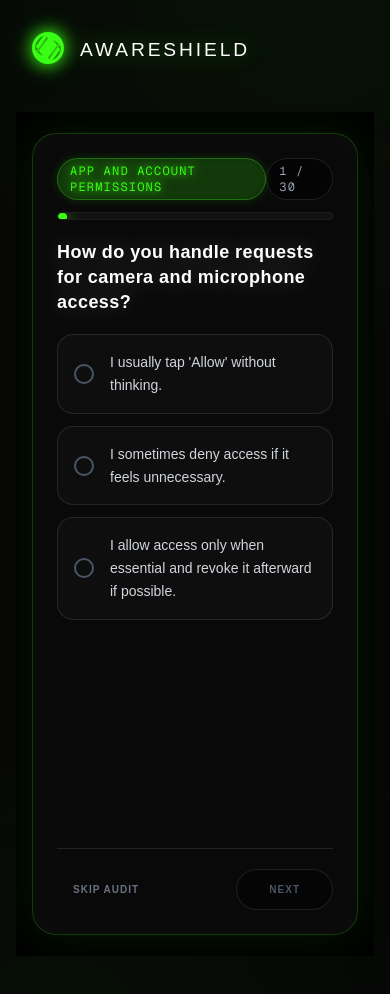
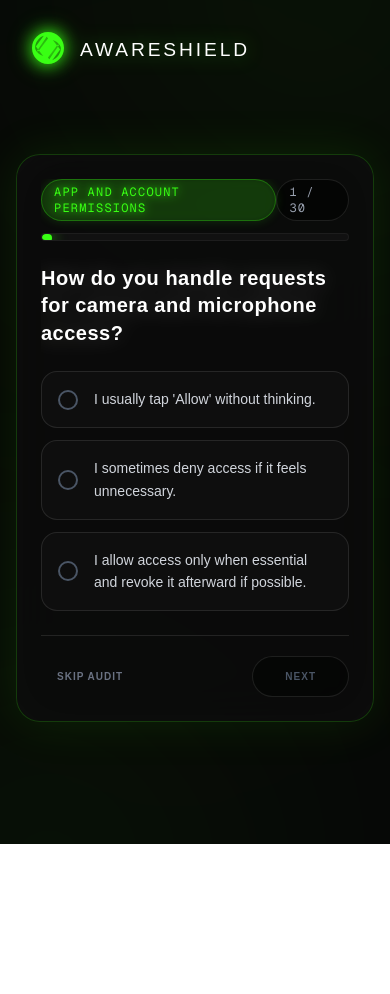
Before and after one commit to UthkarshMandloi/Awareshield, a Next.js app: page /audit in a window 390 px wide. Shown: the top 994 px of the page. After the commit the page ends 844 px from the top, so only its background shows below. Built offline with nearby package versions, Linux system fonts and the light colour scheme; a web font is replaced by a local one.

Commit message:
Update Quiz.tsx

```diff
--- a/src/components/Quiz.tsx
+++ b/src/components/Quiz.tsx
@@ -1,4 +1,4 @@
-'use client';
+'use client'; // Required in Next.js for interactivity
 
 import { useState, useMemo } from 'react';
 
@@ -26,11 +26,18 @@ function getRandomQuestions(bank: Question[]): Question[] {
   if (!bank || !Array.isArray(bank) || bank.length === 0) return [];
 
   const selected: Question[] = [];
+
+  // Dynamically extract domains to support translated domain names automatically
   const uniqueDomains = Array.from(new Set(bank.map(q => q.domain)));
 
   uniqueDomains.forEach(domain => {
+    // Filter questions belonging to this domain
     const domainQuestions = bank.filter(q => q.domain === domain);
+
+    // Shuffle the array
     const shuffled = [...domainQuestions].sort(() => 0.5 - Math.random());
+
+    // Take up to 5
     selected.push(...shuffled.slice(0, 5));
   });
 
@@ -44,6 +51,7 @@ interface QuizProps {
 }
 
 export default function Quiz({ onComplete, questionsBank = [], lang = 'en' }: QuizProps) {
+  // Compute exactly once on mount so it doesn't shuffle upon every answer click
   const questions = useMemo(() => getRandomQuestions(questionsBank), [questionsBank]);
   const [currentIndex, setCurrentIndex] = useState(0);
   const [responses, setResponses] = useState<UserResponse[]>([]);
@@ -51,14 +59,11 @@ export default function Quiz({ onComplete, questionsBank = [], lang = 'en' }: Qu
 
   const currentQuestion = questions[currentIndex];
 
+  // Safety check: Prevent crash if questions haven't loaded yet or bank is empty
   if (!questions || questions.length === 0 || !currentQuestion) {
     return (
-      <div className="w-full h-screen flex items-center justify-center bg-black overflow-hidden">
       <div className="w-full max-w-3xl mx-auto p-10 bg-[#0c0c0c]/80 backdrop-blur-xl rounded-3xl border border-white/10 flex items-center justify-center min-h-[300px]">
-          <p className="text-[#39ff14] animate-pulse tracking-widest text-sm font-mono uppercase">
-            Initializing Audit...
-          </p>
-        </div>
+        <p className="text-[#39ff14] animate-pulse tracking-widest text-sm font-mono uppercase">Initializing Audit...</p>
       </div>
     );
   }
@@ -72,6 +77,7 @@ export default function Quiz({ onComplete, questionsBank = [], lang = 'en' }: Qu
   const handleNext = () => {
     if (selectedWeight === null) return;
 
+    // Save the user's answer
     const newResponse: UserResponse = {
       questionId: currentQuestion.id,
       domain: currentQuestion.domain,
@@ -80,36 +86,42 @@ export default function Quiz({ onComplete, questionsBank = [], lang = 'en' }: Qu
 
     const updatedResponses = [...responses, newResponse];
     setResponses(updatedResponses);
-    setSelectedWeight(null);
+    setSelectedWeight(null); // Reset for the next question
 
+    // Move to next question or finish
     if (currentIndex < questions.length - 1) {
       setCurrentIndex(currentIndex + 1);
     } else {
-      onComplete(updatedResponses);
+      onComplete(updatedResponses); // Send data up to generate the Report Card!
     }
   };
 
   const handleSkip = () => {
+    // Generate 0-score responses for all remaining questions
     const remainingResponses = questions.slice(currentIndex).map(q => ({
       questionId: q.id,
       domain: q.domain,
-      score: 0
+      score: 0 // Assume worst score for skipped questions to visualize report
     }));
 
+    // Merge current responses with filled remaining ones
     const finalResponses = [...responses, ...remainingResponses];
+
+    // Complete the quiz immediately
     onComplete(finalResponses);
   };
 
   return (
-    <div className="w-full h-screen overflow-hidden bg-black flex items-center justify-center px-4 py-4">
-      <div className="w-full max-w-3xl h-[95vh] p-6 md:p-8 lg:p-10 bg-[#0c0c0c]/80 backdrop-blur-xl rounded-3xl border border-[#39ff14]/20 shadow-[0_0_50px_rgba(57,255,20,0.1)] relative overflow-hidden group flex flex-col">
+    // Restricted height to 90vh and made it a flex container to stop page scroll
+    <div className="w-full max-w-3xl mx-auto p-6 md:p-8 lg:p-10 bg-[#0c0c0c]/80 backdrop-blur-xl rounded-3xl border border-[#39ff14]/20 shadow-[0_0_50px_rgba(57,255,20,0.1)] relative overflow-hidden group max-h-[90vh] flex flex-col">
 
+      {/* Subtle structural inner glow */}
       <div className="absolute inset-0 rounded-3xl shadow-[inset_0_0_50px_rgba(255,255,255,0.02)] pointer-events-none z-0"></div>
 
-        <div className="relative z-10 flex flex-col h-full">
+      <div className="relative z-10 flex flex-col h-full overflow-hidden">
 
-          {/* Progress */}
-          <div className="mb-5 shrink-0">
+        {/* Progress Bar Header - Prevent shrinking */}
+        <div className="mb-6 shrink-0">
           <div className="flex justify-between text-xs text-gray-400 mb-3 font-mono tracking-widest uppercase items-center">
             <span className="text-[#39ff14] drop-shadow-[0_0_5px_#39ff14] bg-[#39ff14]/10 px-3 py-1 rounded-full border border-[#39ff14]/30">
               {getTranslation(lang, currentQuestion.domain) || currentQuestion.domain}
@@ -118,7 +130,6 @@ export default function Quiz({ onComplete, questionsBank = [], lang = 'en' }: Qu
               {currentIndex + 1} / {questions.length}
             </span>
           </div>
-
           <div className="w-full bg-[#111] rounded-full h-2 border border-white/5 overflow-hidden">
             <div
               className="bg-[#39ff14] h-2 rounded-full transition-all duration-700 ease-out shadow-[0_0_15px_#39ff14]"
@@ -127,14 +138,14 @@ export default function Quiz({ onComplete, questionsBank = [], lang = 'en' }: Qu
           </div>
         </div>
 
-          {/* Question */}
-          <h2 className="text-lg md:text-2xl lg:text-3xl font-bold text-white mb-5 tracking-wide leading-snug drop-shadow-[0_0_10px_rgba(255,255,255,0.2)] shrink-0">
+        {/* Question Area - Prevent shrinking */}
+        <h2 className="text-xl md:text-2xl lg:text-3xl font-bold text-white mb-6 shrink-0 tracking-wide leading-snug drop-shadow-[0_0_10px_rgba(255,255,255,0.2)]">
           {currentQuestion.text}
         </h2>
 
-          {/* Options */}
-          <div className="space-y-3 flex-1 overflow-hidden">
-            {currentQuestion.options?.slice(0, 4).map((option, index) => {
+        {/* Options - This area scrolls internally, BUT the scrollbar is visually hidden */}
+        <div className="space-y-3 mb-6 flex-1 overflow-y-auto [&::-webkit-scrollbar]:hidden [-ms-overflow-style:none] [scrollbar-width:none]">
+          {currentQuestion.options?.map((option, index) => {
             const isSelected = selectedWeight === option.weight;
             return (
               <button
@@ -147,10 +158,9 @@ export default function Quiz({ onComplete, questionsBank = [], lang = 'en' }: Qu
                 }`}
               >
                 <div className="flex items-center gap-4">
+                  {/* Custom Radio Circle */}
                   <div className={`w-5 h-5 rounded-full border-2 flex items-center justify-center flex-shrink-0 transition-colors ${isSelected ? 'border-[#39ff14]' : 'border-gray-600'}`}>
-                      {isSelected && (
-                        <div className="w-2.5 h-2.5 bg-[#39ff14] rounded-full shadow-[0_0_8px_#39ff14]"></div>
-                      )}
+                    {isSelected && <div className="w-2.5 h-2.5 bg-[#39ff14] rounded-full shadow-[0_0_8px_#39ff14]"></div>}
                   </div>
                   <span className="leading-relaxed text-[14px] md:text-[15px]">{option.text}</span>
                 </div>
@@ -159,13 +169,13 @@ export default function Quiz({ onComplete, questionsBank = [], lang = 'en' }: Qu
           })}
         </div>
 
-          {/* Actions */}
-          <div className="flex justify-between pt-5 border-t border-white/10 items-center shrink-0 mt-5">
+        {/* Action Area - Prevent shrinking */}
+        <div className="flex justify-between pt-5 border-t border-white/10 items-center shrink-0">
           <button
             onClick={handleSkip}
             className="px-4 md:px-6 py-3 md:py-4 rounded-full font-bold tracking-[0.1em] uppercase text-[10px] text-gray-500 hover:text-white transition-all duration-300"
           >
-              {getTranslation(lang, 'skip') || 'SKIP AUDIT'}
+            {getTranslation(lang, 'skip') || "SKIP AUDIT"}
           </button>
 
           <button
@@ -177,11 +187,8 @@ export default function Quiz({ onComplete, questionsBank = [], lang = 'en' }: Qu
                 : 'bg-black/40 border border-white/10 text-gray-600 cursor-not-allowed'
             }`}
           >
-              {currentIndex === questions.length - 1
-                ? getTranslation(lang, 'analyze')
-                : getTranslation(lang, 'next')}
+            {currentIndex === questions.length - 1 ? getTranslation(lang, 'analyze') : getTranslation(lang, 'next')}
           </button>
-          </div>
         </div>
       </div>
     </div>
```
Lines whose indentation alone changed are shown as unchanged.
